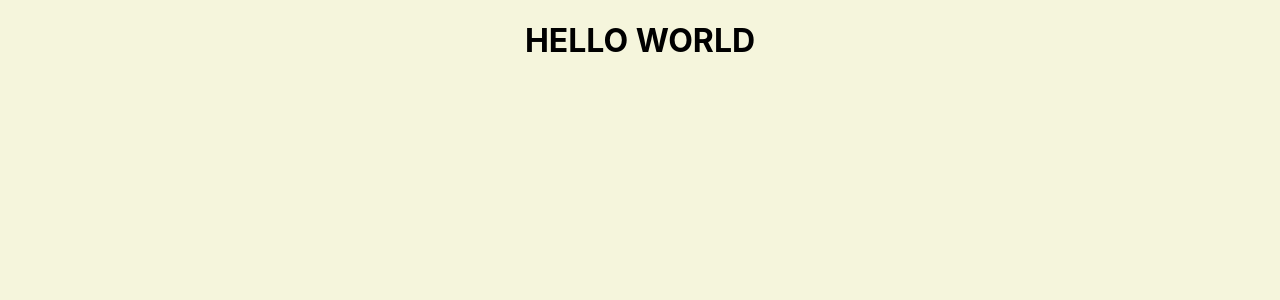
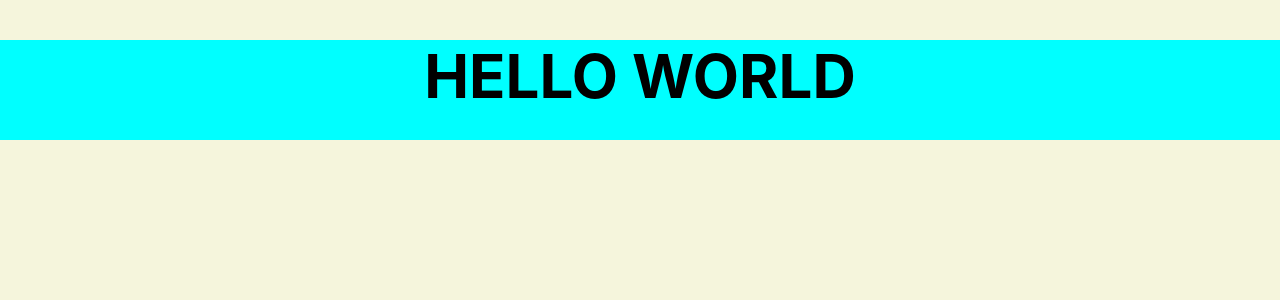
Before and after one commit to sruthi377/Student_App, a React (Create React App) app: page / in a window 1280 px wide. Shown: the top 300 px of the page. Built offline with nearby package versions, Linux system fonts and the light colour scheme.

Commit message:
commit the header page chages

```diff
--- a/src/App.css
+++ b/src/App.css
@@ -1,5 +1,11 @@
 .App {
   text-align: center;
+  background-color: aqua;
+  width: 100%;
+  height: 100px;
+  text-align: center;
+  font-weight: bold;
+  font-size: 30px;
 }
 
 .App-logo {
```
